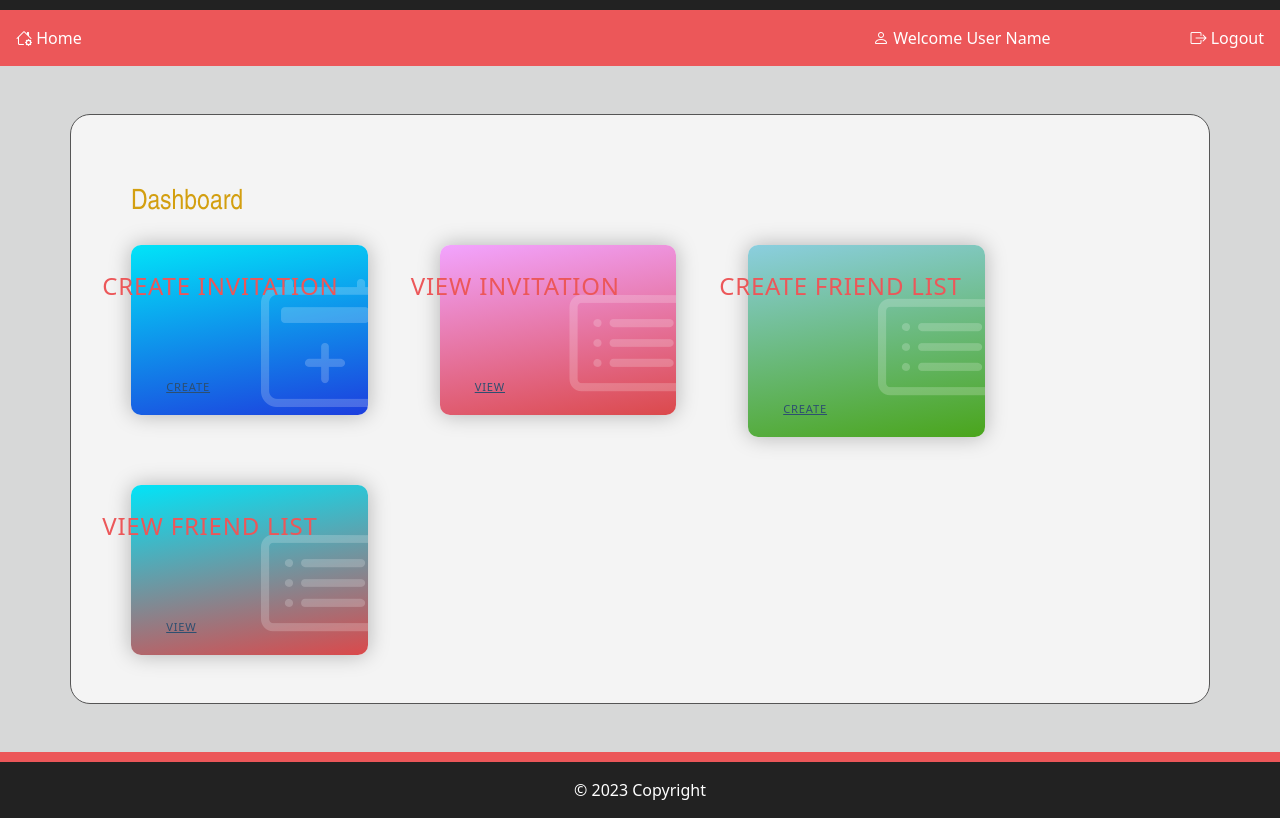
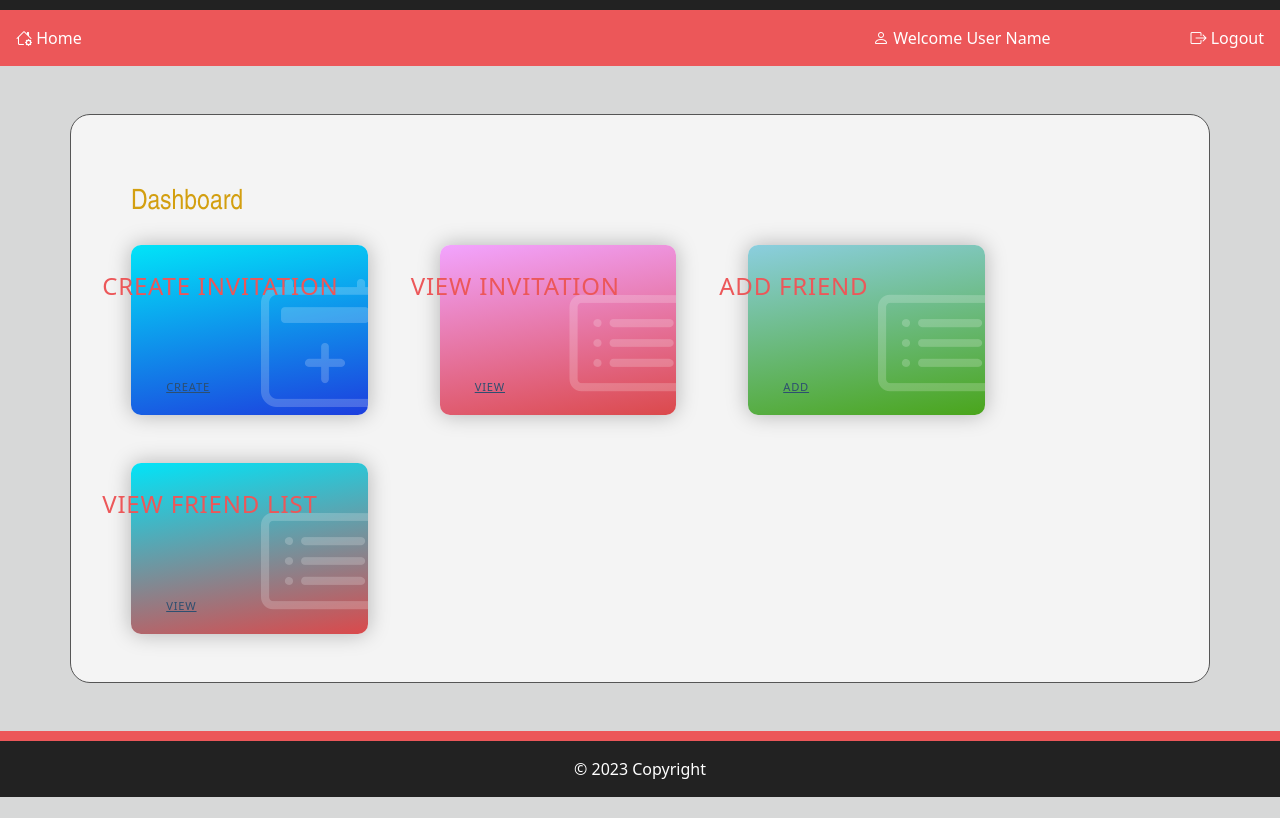
Before and after one commit to angeorge10/inviationcard-ui, an Angular app: page /home in a window 1280 px wide. Built offline with nearby package versions, Linux system fonts and the light colour scheme.

Commit message:
Refactoring

```diff
--- a/src/app/core/services/http-api.service.ts
+++ b/src/app/core/services/http-api.service.ts
@@ -273,7 +273,6 @@ export class HttpApiService {
     };
 
     if (!muteNotifyError) {
-      //TODO: Show error alert messages
       this.alertsService.addAlert(AlertType.ERROR, response.message);
     }
     return response;
--- a/src/app/dashboard/dashboard.component.html
+++ b/src/app/dashboard/dashboard.component.html
@@ -30,10 +30,10 @@
       <div class="col-md-6 col-lg-3 column">
         <div class="card gr-3">
           <div class="txt">
-            <h1>create friend list</h1>
-            <p>Customized feature that can be added</p>
+            <h1>Add friend</h1>
+            <p>Add friend details</p>
           </div>
-          <a routerLink="./add-friend">Create</a>
+          <a routerLink="/friends/create">Add</a>
         <div class="ico-card">
           <i class="bi bi-card-list"></i>
         </div>
@@ -46,7 +46,7 @@
             <h1>View friend list</h1>
             <p>View friend list</p>
           </div>
-          <a routerLink="./view-friend">View</a>
+          <a routerLink="/friends">View</a>
         <div class="ico-card">
           <i class="bi bi-card-list"></i>
         </div>
```
Also changed, not shown: src/app/dashboard/dashboard-routing.module.ts (+0 -8 lines).
